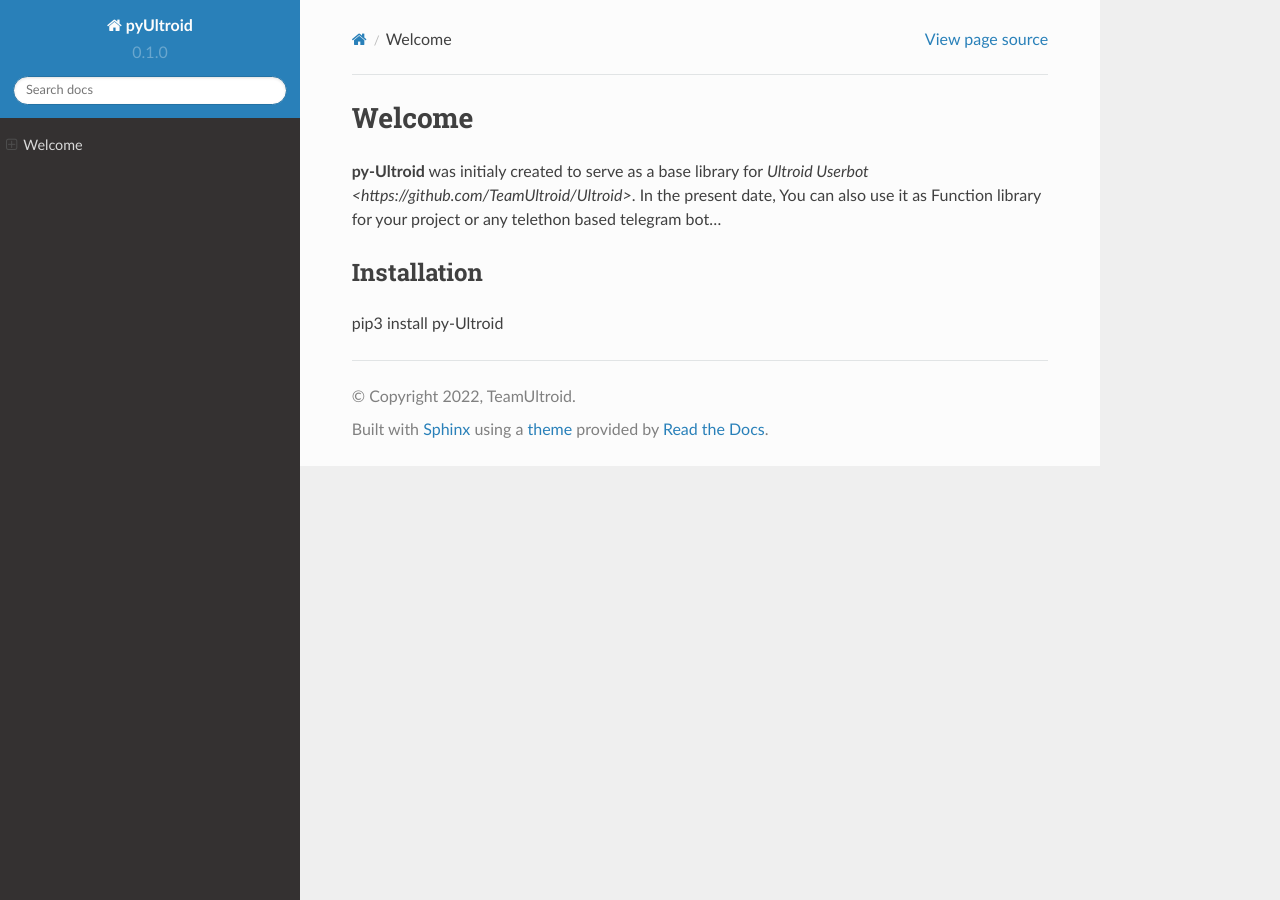
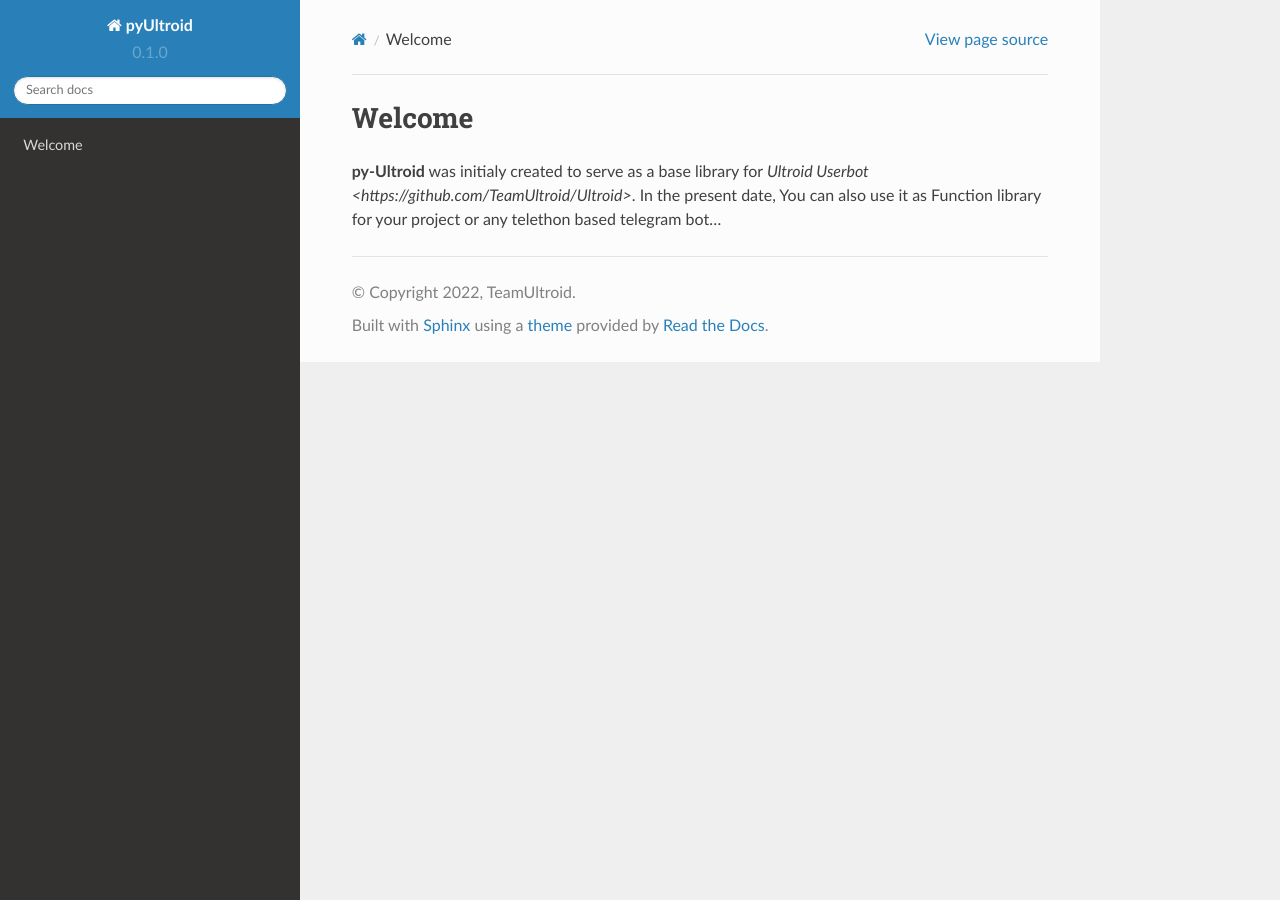
Before and after one commit to TeamUltroid/pyUltroid, a Sphinx documentation site: the page built from docs/source/index.rst, in a window 1280 px wide. Built offline with Sphinx 7.4.7 and the Read the Docs theme 2.0.0, drawn with Linux system fonts in a browser that asks for light colours.

Commit message:
Update index.rst

```diff
--- a/docs/source/index.rst
+++ b/docs/source/index.rst
@@ -4,7 +4,3 @@
 
 **py-Ultroid** was initialy created to serve as a base library for `Ultroid Userbot <https://github.com/TeamUltroid/Ultroid>`.
 In the present date, You can also use it as Function library for your project or any telethon based telegram bot...
-
-Installation
-------------
-pip3 install py-Ultroid
```
